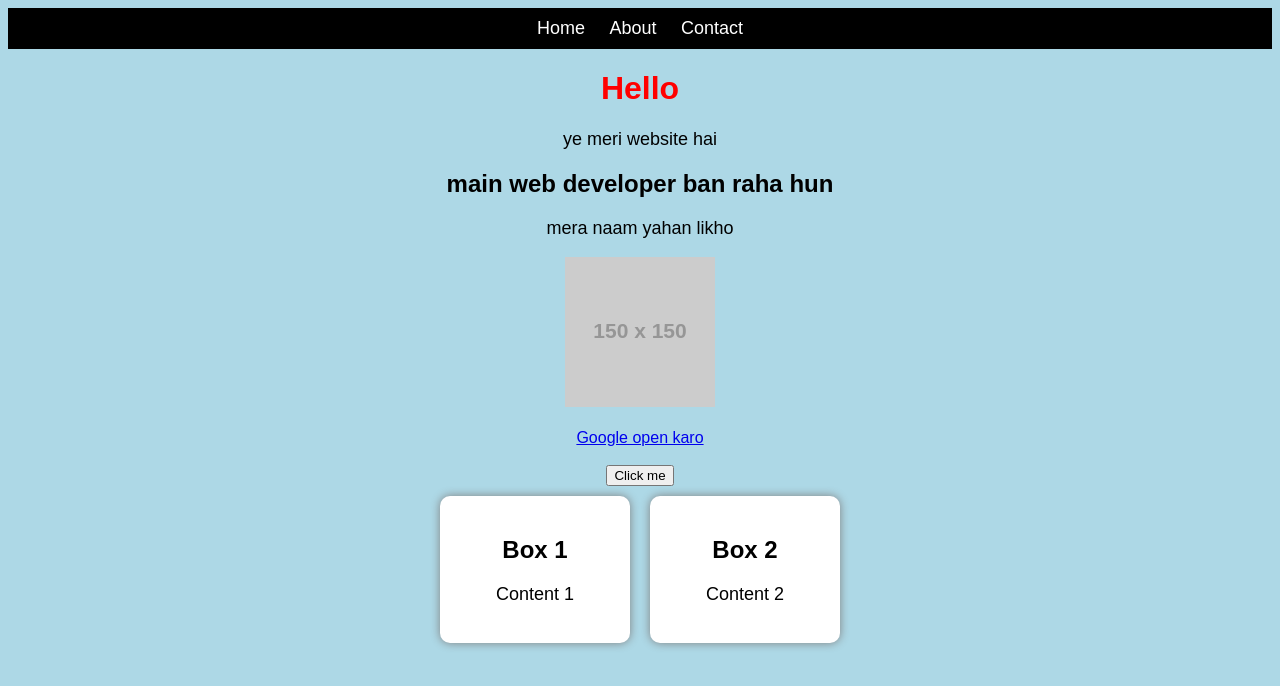
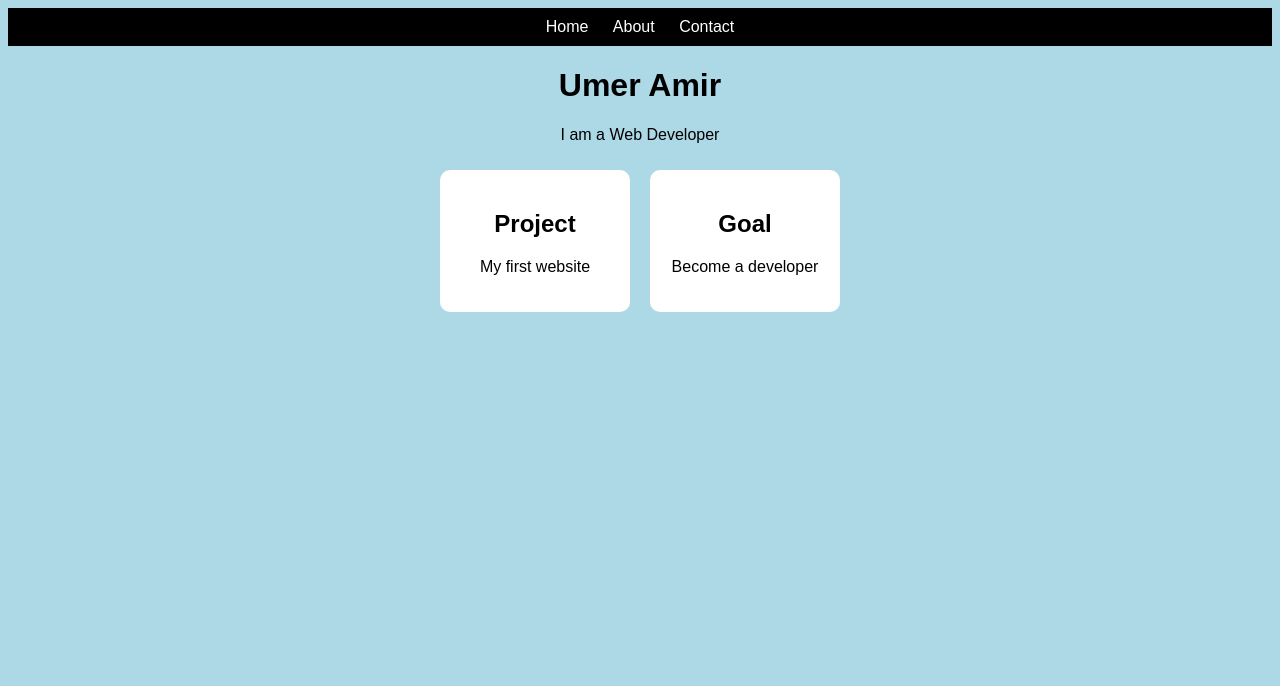
Before and after one commit to umeramir1112/mywebsite123, a plain HTML site: page index.html in a window 1280 px wide. Drawn offline with Linux system fonts and the light colour scheme; placeholder pictures from the web are drawn by us.

Commit message:
Update index.html

```diff
--- a/index.html
+++ b/index.html
@@ -9,14 +9,6 @@
       font-family: Arial;
     }
 
-    h1 {
-      color: red;
-    }
-
-    p {
-      font-size: 18px;
-    }
-
     .navbar {
       background-color: black;
       padding: 10px;
@@ -26,7 +18,6 @@
       color: white;
       margin: 10px;
       text-decoration: none;
-      font-size: 18px;
     }
 
     .container {
@@ -40,55 +31,31 @@
       margin: 10px;
       border-radius: 10px;
       width: 150px;
-      box-shadow: 0px 0px 10px gray;
     }
   </style>
 </head>
 
 <body>
 
-<!-- Navbar -->
 <div class="navbar">
   <a href="index.html">Home</a>
   <a href="about.html">About</a>
   <a href="contact.html">Contact</a>
 </div>
 
-<h1>Hello</h1>
-<p>ye meri website hai</p>
+<h1>Umer Amir</h1>
+<p>I am a Web Developer</p>
 
-<h2>main web developer ban raha hun</h2>
-<p>mera naam yahan likho</p>
-
-<img src="https://via.placeholder.com/150">
-
-<br><br>
-
-<a href="https://www.google.com">Google open karo</a>
-
-<br><br>
-
-<button onclick="showMsg()">Click me</button>
-
-<script>
-function showMsg() {
-  alert("welcome 😄");
-}
-</script>
-
-<!-- Boxes -->
 <div class="container">
-
   <div class="box">
-    <h2>Box 1</h2>
-    <p>Content 1</p>
+    <h2>Project</h2>
+    <p>My first website</p>
   </div>
 
   <div class="box">
-    <h2>Box 2</h2>
-    <p>Content 2</p>
+    <h2>Goal</h2>
+    <p>Become a developer</p>
   </div>
-
 </div>
 
 </body>
```
